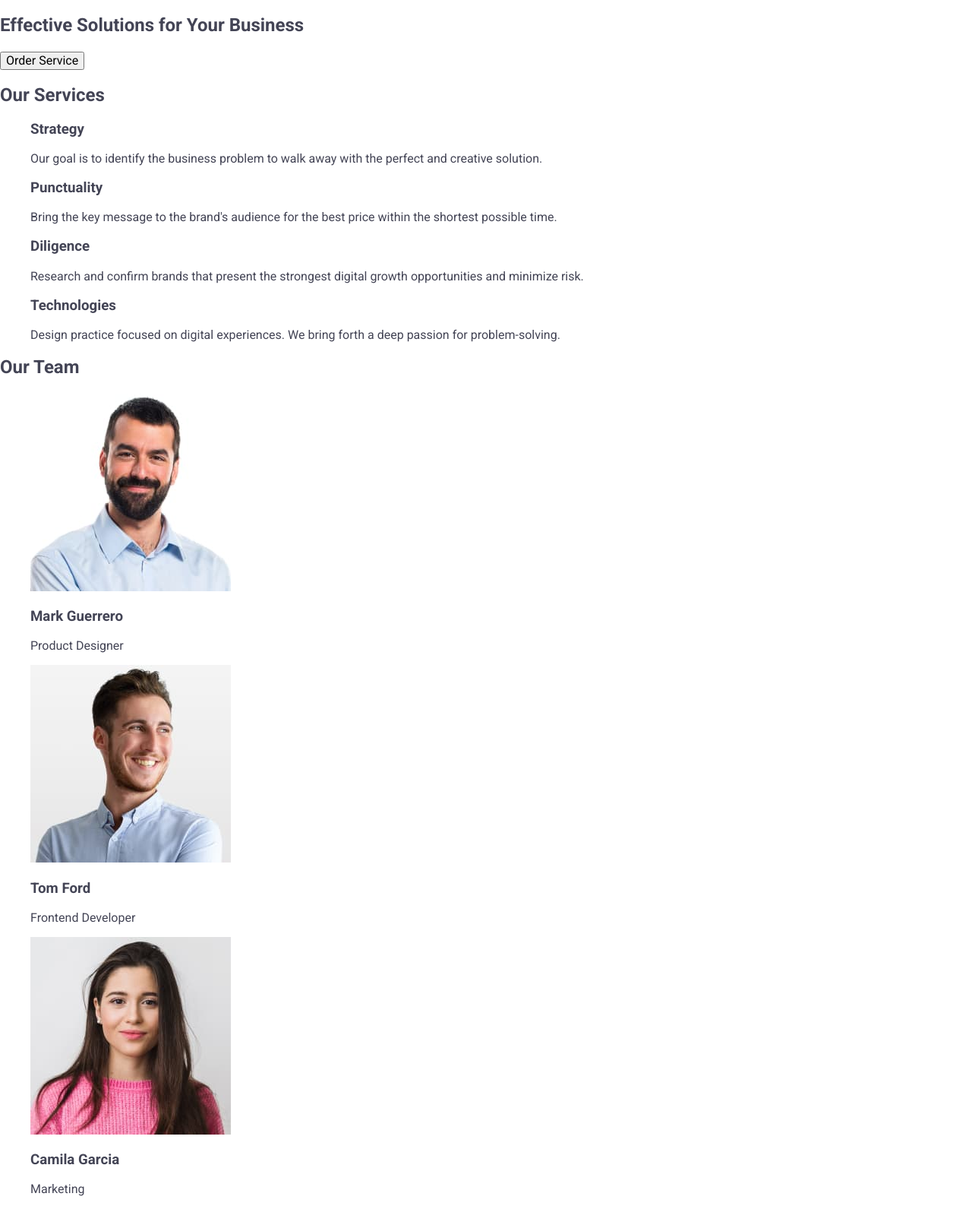
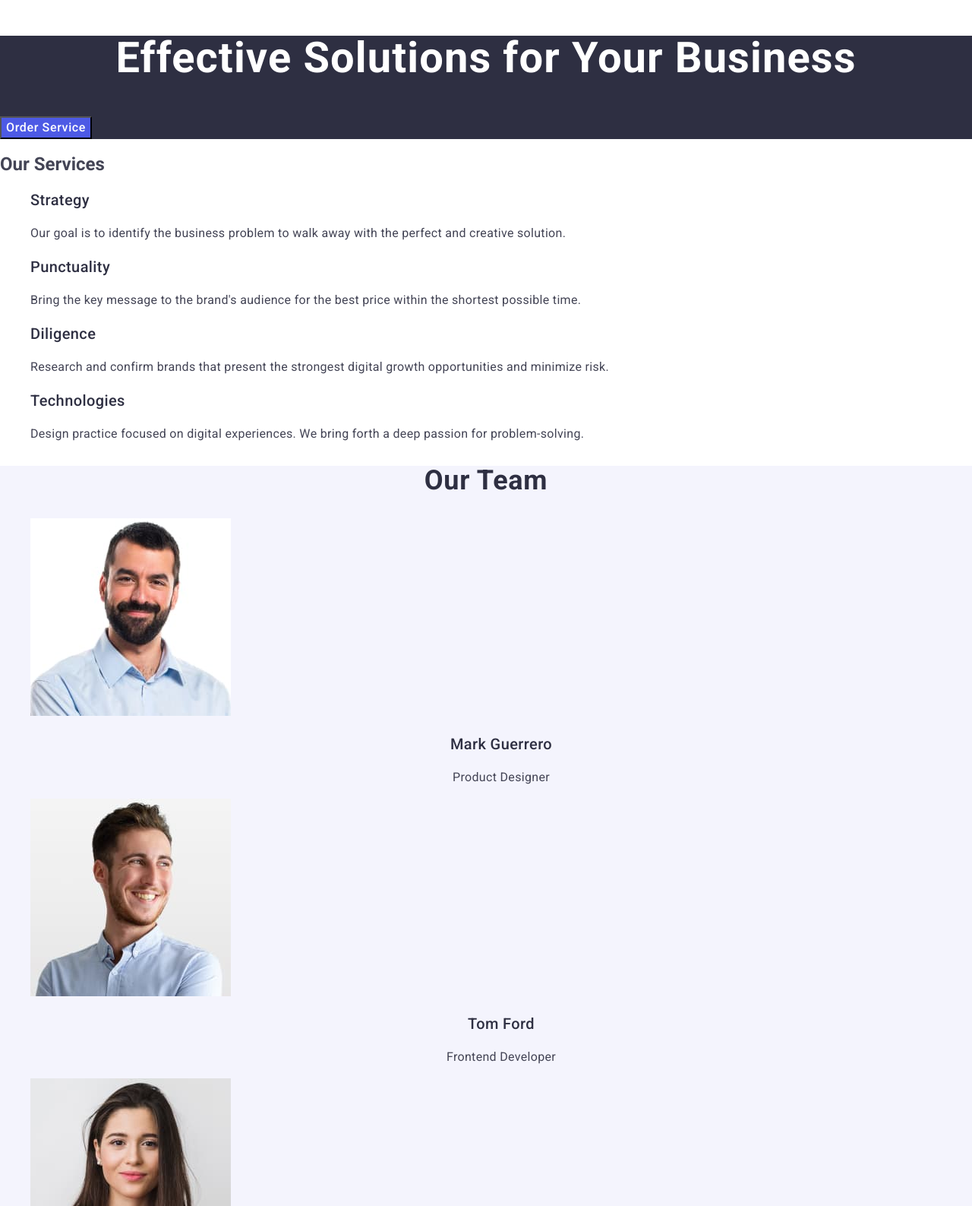
Before and after one commit to Lina-Faikun/goit-markup-hw-02, a plain HTML site: page index.html in a window 1280 px wide. Shown: the part 173-1760 px from the top of the page at 76% size. Drawn offline with nearby package versions, Linux system fonts and the light colour scheme.

Commit message:
add section 4 also fix bags

```diff
--- a/css/styles.css
+++ b/css/styles.css
@@ -1,5 +1,5 @@
 body{
-    font-family: "Roboto","Ralewey" ,sans-serif  ;
+    font-family: "Roboto" ,sans-serif  ;
     color: #434455;
     background-color: #fff;
 
@@ -9,6 +9,10 @@ body{
  }
  a{
     text-decoration: none;
+ }
+ button{
+    cursor: pointer;
+    font-family: "Roboto", sans-serif;
  }
  /* #region header */
  .logo{
@@ -53,3 +57,122 @@ color: #404bbf;
 }
 
  /* #endregion header */
+
+/* #region hero */
+.hero{
+background-color: #2e2f42;
+}
+.hero-title{
+        font-weight: 700;
+        font-size: 56px;
+        line-height: 1.07;
+        letter-spacing: 0.02em;
+        text-align: center;
+        color: #fff;
+}
+ .hero-button{
+
+    font-weight: 500;
+    font-size: 16px;
+    line-height: 1.5;
+    letter-spacing: 0.04em;
+    color: #fff;
+    background-color: #4d5ae5;
+
+}
+.hero-button:hover,
+.hero-button:focus{
+    color: #fff;
+    background-color: #404bbf;
+}
+/* #endregion hero */
+
+
+.services-title{
+
+        font-weight: 500;
+        font-size: 20px;
+        line-height: 1.2;
+        letter-spacing: 0.02em;
+        color: #2e2f42;
+}
+.services-text{
+        font-weight: 400;
+        font-size: 16px;
+        line-height: 1.5;
+        letter-spacing: 0.02em;
+
+}
+
+.team-list{
+    background-color: #f4f4fd;
+}
+.team-main-title{
+        font-weight: 700;
+        font-size: 36px;
+        line-height: 1.11;
+        letter-spacing: 0.02em;
+        text-align: center;
+        color: #2e2f42;
+}
+.team-name-title{
+
+        font-weight: 500;
+        font-size: 20px;
+        line-height: 1.2;
+        letter-spacing: 0.02em;
+        text-align: center;
+        color: #2e2f42;
+}
+.team-text{
+
+        font-weight: 400;
+        font-size: 16px;
+        line-height: 1.5;
+        letter-spacing: 0.02em;
+        text-align: center;
+        color: #434455;
+}
+
+
+
+.main-title-portfolio{
+        font-weight: 700;
+        font-size: 36px;
+        line-height: 1.11111;
+        letter-spacing: 0.02em;
+        text-align: center;
+        color: #2e2f42;
+}
+
+.titles-portfolio{
+        font-weight: 500;
+        font-size: 20px;
+        line-height: 1.2;
+        letter-spacing: 0.02em;
+        color: #2e2f42;
+}
+
+.portfolio-text{
+
+        font-weight: 400;
+        font-size: 16px;
+        line-height: 1.5;
+        letter-spacing: 0.02em;
+        color: #434455;
+}
+
+
+
+.page-footer{
+
+     background-color: #2e2f42;
+
+}
+.footer-text{
+        font-weight: 400;
+        font-size: 16px;
+        line-height: 1.5;
+        letter-spacing: 0.02em;
+        color: #f4f4fd;
+}
--- a/index.html
+++ b/index.html
@@ -35,64 +35,99 @@
         </address>
     </header>
     <main>
-        <section>
-            <h1>Effective Solutions for Your Business</h1>
-            <button type="button">Order Service</button>
+        <section class="hero">
+            <h1 class="hero-title">Effective Solutions for Your Business</h1>
+            <button class="hero-button" type="button">Order Service</button>
         </section>
-        <section>
+        <section class="services">
             <h2>Our Services</h2>
-            <ul>
-                <li>
-                    <h3>Strategy</h3>
-                    <p>Our goal is to identify the business problem to walk away with the perfect and creative solution.
+            <ul class="services-list">
+                <li class="services-item">
+                    <h3 class="services-title">Strategy</h3>
+                    <p class="services-text">Our goal is to identify the business problem to walk away with the perfect and creative solution.
                     </p>
                 </li>
-                <li>
-                    <h3>Punctuality</h3>
-                    <p>Bring the key message to the brand's audience for the best price within the shortest possible
+                <li class="services-item">
+                    <h3 class="services-title">Punctuality</h3>
+                    <p class="services-text">Bring the key message to the brand's audience for the best price within the shortest possible
                         time.</p>
                 </li>
-                <li>
-                    <h3>Diligence</h3>
-                    <p>Research and confirm brands that present the strongest digital growth opportunities and minimize
+                <li class="services-item">
+                    <h3 class="services-title">Diligence</h3>
+                    <p class="services-text">Research and confirm brands that present the strongest digital growth opportunities and minimize
                         risk.</p>
                 </li>
-                <li>
-                    <h3>Technologies</h3>
-                    <p>Design practice focused on digital experiences. We bring forth a deep passion for
+                <li class="services-item">
+                    <h3 class="services-title">Technologies</h3>
+                    <p class="services-text">Design practice focused on digital experiences. We bring forth a deep passion for
                         problem-solving.</p>
                 </li>
             </ul>
         </section>
-        <section>
-            <h2>Our Team</h2>
-            <ul>
-                <li>
+        <section class="team-list">
+            <h2 class="team-main-title">Our Team</h2>
+            <ul class="team-list">
+                <li class="team-item">
                     <img src="./images/mark-guerrero.jpg" alt="mark-guerrero" width="264" height="260" />
-                    <h3>Mark Guerrero</h3>
-                    <p>Product Designer</p>
+                    <h3 class="team-name-title">Mark Guerrero</h3>
+                    <p class="team-text">Product Designer</p>
                 </li>
-                <li>
+                <li class="team-item">
                     <img src="./images/tom-ford.jpg" alt="tom-ford" width="264" height="260" />
-                    <h3>Tom Ford</h3>
-                    <p>Frontend Developer</p>
+                    <h3 class="team-name-title">Tom Ford</h3>
+                    <p class="team-text">Frontend Developer</p>
                 </li>
-                <li>
+                <li class="team-item">
                     <img src="./images/camila-garcia.jpg" alt="camila-garcia" width="264" height="260" />
-                    <h3>Camila Garcia</h3>
-                    <p>Marketing</p>
+                    <h3 class="team-name-title">Camila Garcia</h3>
+                    <p class="team-text">Marketing</p>
                 </li>
-                <li>
+                <li class="team-item">
                     <img src="./images/daniel-wilson.jpg" alt="daniel-wilson" width="264" height="260" />
-                    <h3>Daniel Wilson</h3>
-                    <p>UI Designer</p>
+                    <h3 class="team-name-title">Daniel Wilson</h3>
+                    <p class="team-text">UI Designer</p>
+                </li>
+            </ul>
+        </section>
+        <section class="portfolio">
+            <h2 class="main-title-portfolio">Our Portfolio</h2>
+            <ul class="portfolio-list">
+                <li class="portfolio-item">
+                    <img src="./images/banking-app.jpg" alt="banking-app" width="360" height="300">
+                    <h3 class="titles-portfolio">Banking App</h3>
+                    <p class="portfolio-text">App</p>
+                </li>
+                <li class="portfolio-item">
+                    <img src="./images/cashless-payment.jpg" alt="cashless-payment" width="360" height="300">
+                    <h3 class="titles-portfolio">Cashless Payment</h3>
+                    <p class="portfolio-text">Marketing</p>
+                </li>
+                <li class="portfolio-item">
+                    <img src="./images/meditation-app.jpg" alt="meditation-app" width="360" height="300">
+                    <h3 class="titles-portfolio">Meditation App</h3>
+                    <p class="portfolio-text">App</p>
+                </li>
+                <li class="portfolio-item">
+                    <img src="./images/taxi-service.jpg" alt="taxi-service" width="360" height="300">
+                    <h3 class="titles-portfolio">Taxi Service</h3>
+                    <p class="portfolio-text">Marketing</p>
+                </li>
+                <li class="portfolio-item">
+                    <img src="./images/screen-illustrations.jpg" alt="screen-illustrations" width="360" height="300">
+                    <h3 class="titles-portfolio">Screen Illustrations</h3>
+                    <p class="portfolio-text">Design</p>
+                </li>
+                <li class="portfolio-item">
+                    <img src="./images/online-courses.jpg" alt="online-courses" width="360" height="300">
+                    <h3 class="titles-portfolio">Online Courses</h3>
+                    <p class="portfolio-text">Marketing</p>
                 </li>
             </ul>
         </section>
     </main>
     <footer class="page-footer">
         <a class="logo footer-logo" href="./index.html"> Web<span class="logo-span">Studio</span></a>
-        <p>Increase the flow of customers and sales for your business with digital marketing & growth solutions.</p>
+        <p class="footer-text">Increase the flow of customers and sales for your business with digital marketing & growth solutions.</p>
     </footer>
 </body>
 
```
Also changed, not shown: images/banking-app.jpg (added), images/cashless-payment.jpg (added), images/meditation-app.jpg (added), images/online-courses.jpg (added), images/screen-illustrations.jpg (added), images/taxi-service.jpg (added).
